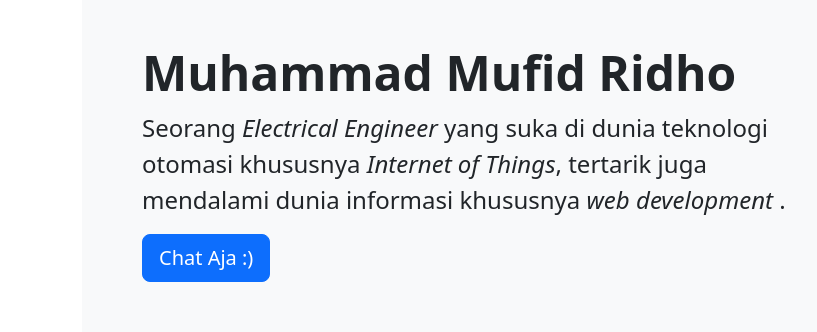
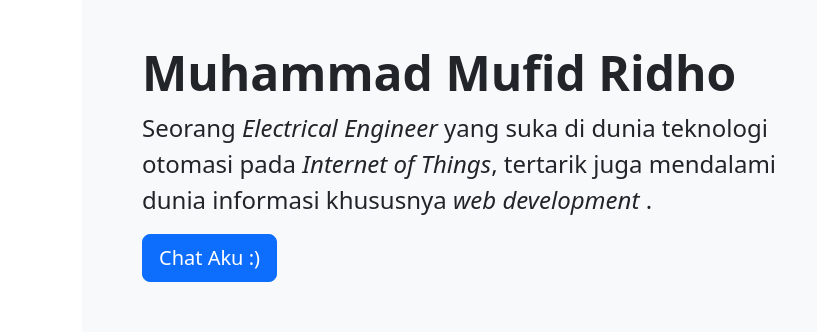
Before and after one commit to muhammad-mufid-ridho/portfoliomufid, a plain HTML site: page index.html in a window 1280 px wide. Shown: the part 210-542 px from the top of the page, 0-817 px from the left. Drawn offline with nearby package versions, Linux system fonts and the light colour scheme; grey boxes are pictures that could not be loaded.

Commit message:
remove typo

```diff
--- a/index.html
+++ b/index.html
@@ -58,8 +58,8 @@
             </div>
             <div class="col-md-8 order-md-1">
               <h1 class="display-5 fw-bold">Muhammad Mufid Ridho</h1>
-              <p class="fs-4">Seorang <i>Electrical Engineer</i> yang suka di dunia teknologi otomasi khususnya <i>Internet of Things</i>, tertarik juga mendalami dunia informasi khususnya <i>web development </i>.</p>
-              <button class="btn btn-primary btn-lg" type="button">Chat Aja :&rpar;</button>
+              <p class="fs-4">Seorang <i>Electrical Engineer</i> yang suka di dunia teknologi otomasi pada <i>Internet of Things</i>, tertarik juga mendalami dunia informasi khususnya <i>web development </i>.</p>
+              <button class="btn btn-primary btn-lg" type="button">Chat Aku :&rpar;</button>
             </div>
           </div>
         </div>
```
